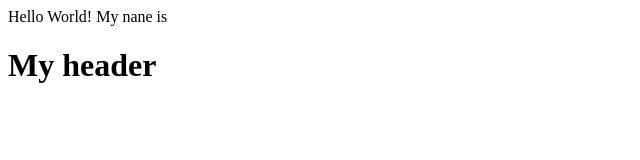
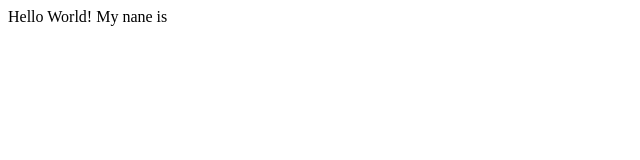
Before and after one commit to thinhdvo/new-re, a plain HTML site: page index.html in a window 1280 px wide. Shown: the whole page, without its empty margins (0-640 px from the left). Drawn offline with Linux system fonts and the light colour scheme.

Commit message:
Update index.html

```diff
--- a/index.html
+++ b/index.html
@@ -9,6 +9,6 @@
 <body>
     Hello World!
     My nane is
-    <h1>My header</h1>
+
 </body>
 </html>
```
